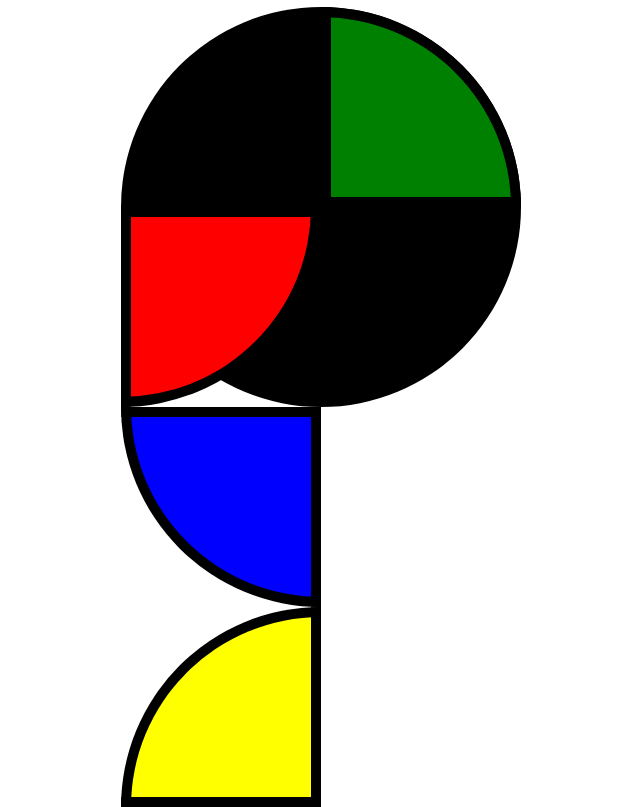
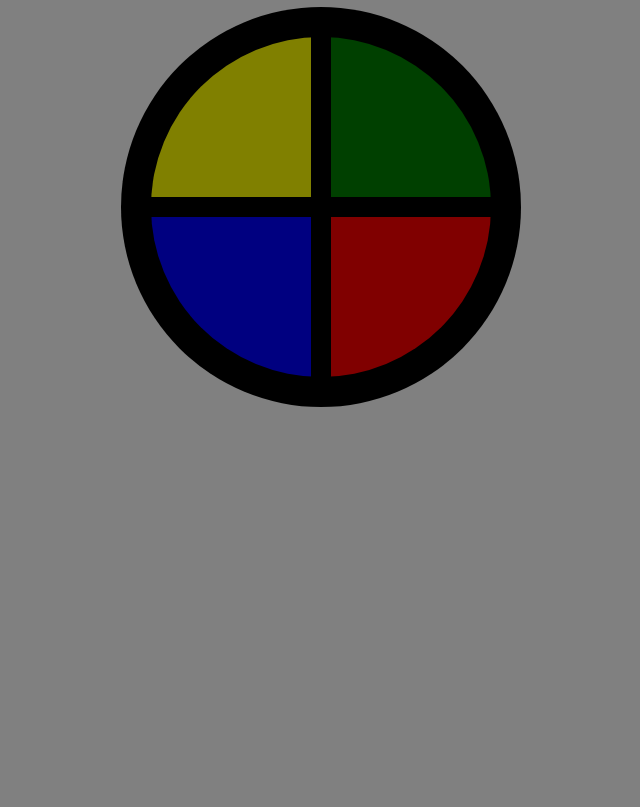
Before and after one commit to rdvid/Genius-Game, a plain HTML site: page index.html in a window 1280 px wide. Shown: the part 73-880 px from the top of the page, without its empty margins (319-959 px from the left). After the commit the page ends 800 px from the top, so only its background shows below. Drawn offline with Linux system fonts and the light colour scheme.

Commit message:
putting buttons animations (hover/active)

```diff
--- a/index.html
+++ b/index.html
@@ -9,16 +9,22 @@
     <body>
         <h1>Genius Game</h1>
             <div id ="corpo">
-                <div id ="green-button">
-                </div>
+                <div id="allbuttons">
+                    <div class="left-size">
+                        <button id ="yellow-button" class="hovered">
+                        </button>
 
-                <div id ="red-button">
-                </div>
+                        <button id ="blue-button" class="hovered">
+                        </button>
+                    </div>
 
-                <div id ="blue-button">
-                </div>
+                    <div class="right-size">
+                        <button id ="green-button" class="hovered">
+                        </button>
 
-                <div id ="yellow-button">
+                        <button id ="red-button" class="hovered">
+                        </button>
+                    </div>
                 </div>
             </div>
     </body>
--- a/style.css
+++ b/style.css
@@ -1,6 +1,11 @@
+body{
+    background-color: gray;
+}
+
 h1{
     position: relative;
     text-align: center;
+    font-family: Helvetica, sans-serif;
 }
 
 #corpo{
@@ -10,11 +15,13 @@ h1{
     top: 100px;
     border-radius: 100%;
     margin: auto;
-    position: static;
+    display: flex;
 }
+
 
 #yellow-button{
     background-color: yellow;
+    opacity: 0.5;
     height: 180px;
     width: 180px;
     border-top-left-radius: 100%;
@@ -26,13 +33,14 @@ h1{
 
 #green-button{
     background-color: green;
+    opacity: 0.5;
     height: 180px;
     width: 180px;
     border-top-right-radius: 100%;
     border-style: solid;
     border-color: black;
     border-width: 10px;
-    position: relative;
+    position: static;
     left: 200px;
 }
 
@@ -44,6 +52,8 @@ h1{
     border-style: solid;
     border-color: black;
     border-width: 10px;
+    margin: auto;
+    opacity: 0.5;
 }
 
 #red-button{
@@ -54,4 +64,36 @@ h1{
     border-style: solid;
     border-color: black;
     border-width: 10px;
+    opacity: 0.5;
 }
+
+
+#green-button:hover,
+#yellow-button:hover,
+#blue-button:hover,
+#red-button:hover{
+    opacity: 1;
+}
+
+#green-button:active,
+#yellow-button:active,
+#blue-button:active,
+#red-button:active{
+    box-shadow: 0 5px #000;
+    transform: translateY(4px);
+}
+
+.left-size{
+    padding-left: 20px;
+    margin: 0;
+}
+
+.right-size{
+    padding-right: 20px;
+    margin: 0;
+}
+
+#allbuttons{
+    display: flex;
+    margin: auto;
+}
```
